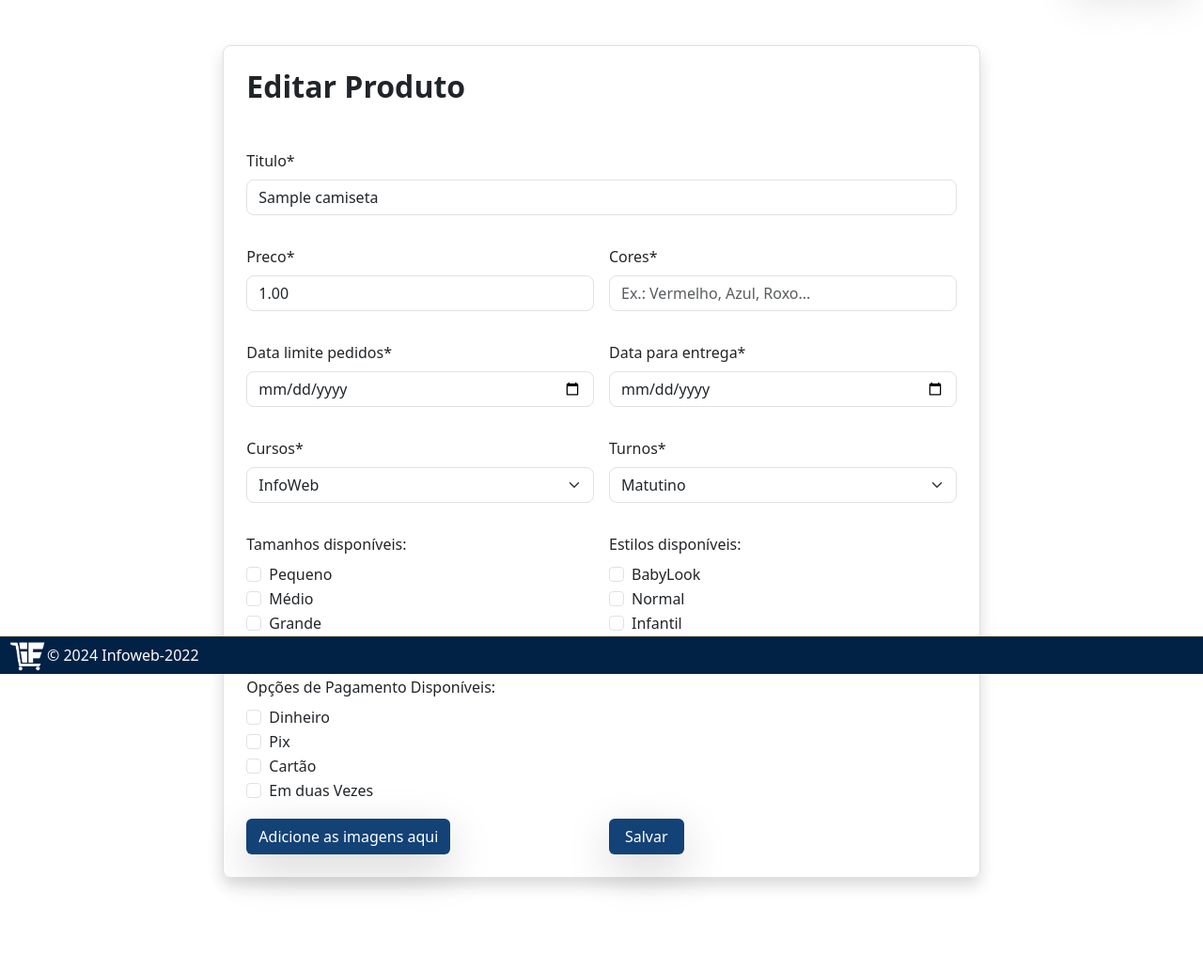
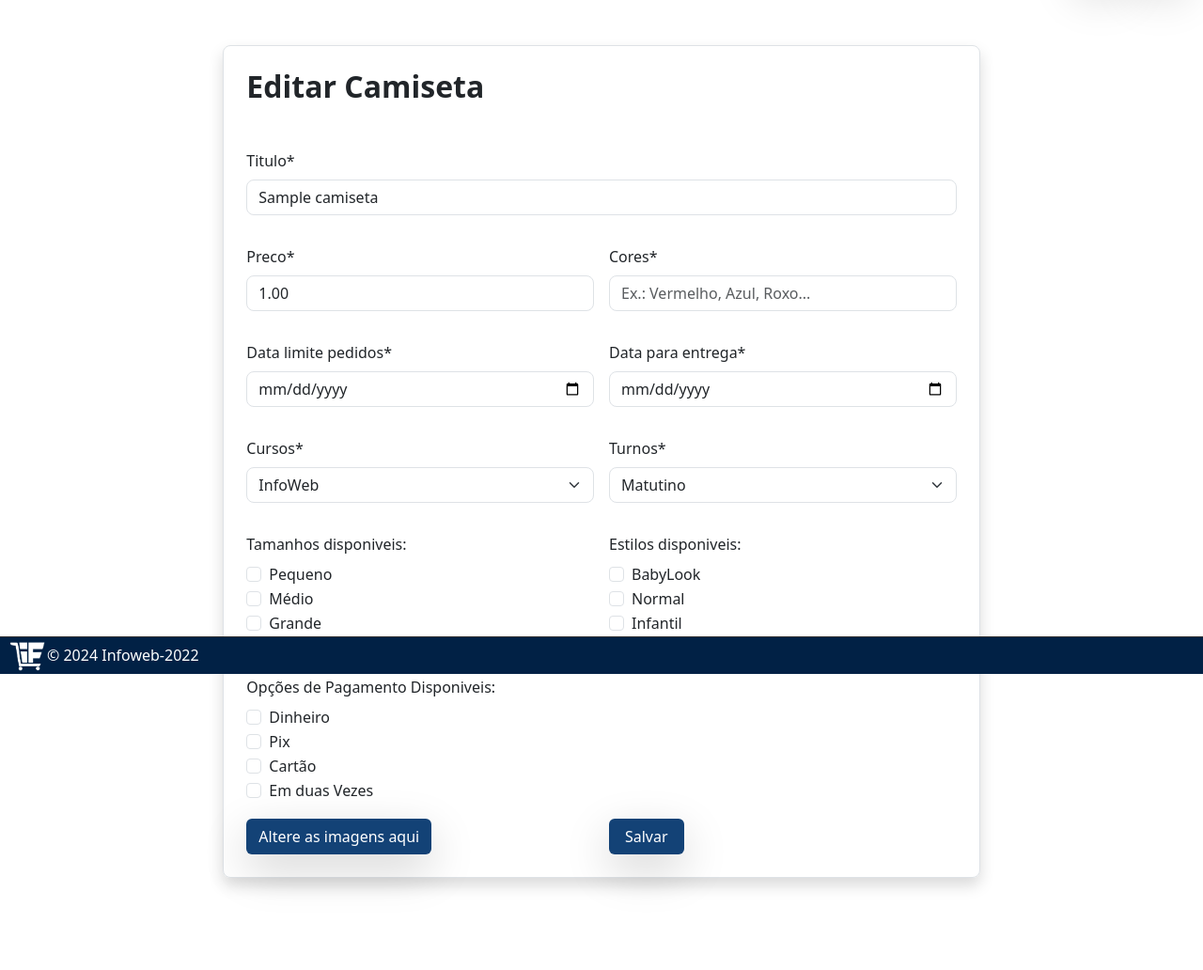
Before and after one commit to EugenioUrbano/IFSHOP, a Django app: page /edit_produto/1/ in a window 1280 px wide. Shown: the part 83-1115 px from the top of the page at 94% size. Run offline with Django 5.2, Linux system fonts and the light colour scheme; a user stored in the database is signed in; tables that the repository leaves empty hold one stand-in row (values such as "Sample post"); grey boxes marked "Sample" are stand-in pictures; some libraries are stand-ins or nearby versions.

Commit message:
cruds finalizados, somente resta a parte grafica

```diff
--- a/ifshop/models.py
+++ b/ifshop/models.py
@@ -1,3 +1,4 @@
+import os
 from django.db import models
 from django.conf import settings
 from django.contrib.auth.models import AbstractUser
@@ -91,17 +92,27 @@ class Camiseta(models.Model):
     estilos = models.CharField(max_length=50, default="" )
     vendedor = models.ForeignKey(settings.AUTH_USER_MODEL, null=True, on_delete=models.CASCADE, related_name="camisetas")
 
+    def save(self, *args, **kwargs):
+        if self.pk:
+            pedidos = Pedido.objects.filter(camiseta=self)
+            pedidos.update(revisado=False)
+        super().save(*args, **kwargs)
+
     def __str__(self):
         return self.titulo
 
 
 class ImagemCamiseta(models.Model):
-    camiseta = models.ForeignKey(Camiseta, on_delete=models.CASCADE, related_name='imagens')
+    camiseta = models.ForeignKey(Camiseta, related_name='imagens', on_delete=models.CASCADE)
     imagem = models.ImageField(upload_to='imagens_camisetas/')
-    principal = models.BooleanField(default=False)  # Indica se é a imagem principal
+    principal = models.BooleanField(default=False)
+
+    def delete(self, *args, **kwargs):
+        if self.imagem and os.path.isfile(self.imagem.path):
+            os.remove(self.imagem.path)
+        super().delete(*args, **kwargs)
 
     def save(self, *args, **kwargs):
-        # Garante que só uma imagem seja marcada como principal
         if self.principal:
             ImagemCamiseta.objects.filter(camiseta=self.camiseta, principal=True).update(principal=False)
         super().save(*args, **kwargs)
@@ -130,6 +141,7 @@ class Pedido(models.Model):
     data_pedido = models.DateTimeField(auto_now_add=True)
     forma_pag = models.CharField(max_length=100,null=True)
     status = models.CharField(max_length=100, default="Pendente")
+    revisado = models.BooleanField(default=True)
     cliente = models.ForeignKey(settings.AUTH_USER_MODEL, null=True, on_delete=models.CASCADE, related_name="pedidos")
 
     def __str__(self):
--- a/ifshop/templates/carrinho.html
+++ b/ifshop/templates/carrinho.html
@@ -74,7 +74,13 @@
                 </li>
             </div>
         </li>
+        {% if not pedido.revisado %}
+            <span style="color: red;">Atenção: Produto atualizado. Por favor, revise o pedido.</span>
+        {% else %}
+            <span>Ok</span>
+        {% endif %}
         {% endfor %}
+
     {% else %}
         <h3>Nenhum pedido feito.</h3>
     {% endif %}
--- a/ifshop/templates/edit_produto.html
+++ b/ifshop/templates/edit_produto.html
@@ -7,14 +7,20 @@
 {% block filtro%} {% endblock %}
 
 {% block content %}
-<div class="card-body py-5 px-md-5 ">
-    <div class="row d-flex justify-content-center ">
-        <div class="col-lg-8 border rounded-3 py-4 shadow mx-md-n5 ">
+
+
+<div class="card-body py-5 px-md-5">
+    <div class="row d-flex justify-content-center">
+        <div class="col-lg-8 border rounded-3 py-4 shadow mx-md-n5">
             <div class="container">
-                <h2 class="fw-bold mb-5">Editar Produto</h2>
+                <h2 class="fw-bold mb-5">Editar Camiseta</h2>
                 <form class="row g-3" method="post" enctype="multipart/form-data">
                     {% csrf_token %}
-
+                    {% if form.non_field_errors %}
+                    <div class="alert alert-danger">
+                        {{ form.non_field_errors }}
+                    </div>
+                    {% endif %}
                     <div class=" col-12">
                         {{ form.titulo|as_crispy_field }}
                     </div>
@@ -33,6 +39,7 @@
 
                     <div class=" col-md-6">
                         {{ form.data_para_entrega|as_crispy_field }}
+
                     </div>
 
                     <div class=" col-md-6">
@@ -45,7 +52,7 @@
 
                     <div class=" col-md-6">
                         <div class="row">
-                            <label for="id_tamanhos" class="form-label">Tamanhos disponíveis:</label>
+                            <label for="id_tamanhos" class="form-label">Tamanhos disponiveis:</label>
                             <div>
                                 <div class="col-auto">
                                     {% for checkbox in form.tamanhos %}
@@ -63,7 +70,7 @@
 
                     <div class=" col-md-6">
                         <div class="row">
-                            <label for="id_estilos" class="form-label">Estilos disponíveis:</label>
+                            <label for="id_estilos" class="form-label">Estilos disponiveis:</label>
                             <div>
                                 <div class="col-auto">
                                     {% for checkbox in form.estilos %}
@@ -81,7 +88,7 @@
 
                     <div class=" col-12">
                         <div class="row">
-                            <label for="id_forma_pag_op" class="form-label">Opções de Pagamento Disponíveis:</label>
+                            <label for="id_forma_pag_op" class="form-label">Opções de Pagamento Disponiveis:</label>
                             <div>
                                 <div class="col-auto">
                                     {% for checkbox in form.forma_pag_op %}
@@ -96,29 +103,25 @@
                             </div>
                         </div>
                     </div>
+
                     <div class="col-md-6" >
                         <button type="button" class="btn botoes shadow-lg rounded  d-block" data-bs-toggle="modal" data-bs-target="#staticBackdrop">
-                            Adicione as imagens aqui
+                            Altere as imagens aqui
                         </button>
 
                         <div class="modal fade" id="staticBackdrop" data-bs-backdrop="static" data-bs-keyboard="false" tabindex="-1" aria-labelledby="staticBackdropLabel" aria-hidden="true">
                             <div class="modal-dialog">
                                 <div class="modal-content">
                                     <div class="modal-header">
-                                        <h1 class="modal-title fs-5" id="staticBackdropLabel">Precisa adicionar no minimo uma imagem</h1>
+                                        <h1 class="modal-title fs-5" id="staticBackdropLabel">Altere as imagens da forma que quiser</h1>
                                         <button type="button" class="btn-close" data-bs-dismiss="modal" aria-label="Close"></button>
                                     </div>
                                     <div class="modal-body">
                                         {{ formset.management_form }}
                                         {% for form in formset %}
-                                            <div class="form-row border p-2 rounded mb-2">
-                                                {{ form.imagem.label_tag }} {{ form.imagem }}
-                                                {{ form.principal.label_tag }} {{ form.principal }}
-                                                {{ form.DELETE.label_tag }} {{ form.DELETE }}
-                                            </div>
+                                            {{ form.as_p }}
                                         {% endfor %}
                                     </div>
-                                    <small class="text-muted">Você pode marcar uma imagem como principal ou removê-la.</small>
                                     <div class="modal-footer">
                                         <button type="button" class="btn btn-secondary" data-bs-dismiss="modal">Fechar</button>
                                     </div>
@@ -127,34 +130,14 @@
                         </div>
                     </div>
 
-                    <div class="col-md-6">
+                    <div class="col-md-6" >
                         <button type="submit" class="btn botoes shadow-lg rounded px-3 d-flex justify-content-center">Salvar</button>
                     </div>
                 </form>
+
             </div>
         </div>
     </div>
 </div>
 
 {% endblock %}
-<script>
-    function adicionarImagem() {
-        var num_imagens = document.getElementById('num_imagens');
-        var novoCampo = document.createElement('div');
-        novoCampo.innerHTML = '<input type="file" name="imagem_' + num_imagens.value + '-imagem" required>';
-        document.getElementById('imagens').appendChild(novoCampo);
-        num_imagens.value = parseInt(num_imagens.value) + 1;
-    }
-
-    function atualizarCampos() {
-        var num_imagens = document.getElementById('num_imagens').value;
-        var imagensDiv = document.getElementById('imagens');
-        imagensDiv.innerHTML = ''; // Limpa os campos existentes
-
-        for (var i = 0; i < num_imagens; i++) {
-            var novoCampo = document.createElement('div');
-            novoCampo.innerHTML = '<input type="file" name="imagem_' + i + '-imagem" required>';
-            imagensDiv.appendChild(novoCampo);
-        }
-    }
-    </script>
--- a/ifshop/templates/gerenciar_pedidos.html
+++ b/ifshop/templates/gerenciar_pedidos.html
@@ -52,7 +52,7 @@
             </tbody>
         </table>
 
-        <button type="submit" class="btn btn-primary">Salvar Alterações</button>
+        <button type="submit" class="btn botoes shadow-lg rounded-pill px-3">Salvar Alterações</button>
     </form>
 
     {% if messages %}
--- a/ifshop/views.py
+++ b/ifshop/views.py
@@ -1,5 +1,6 @@
 from django.contrib import messages
-from django.forms import modelformset_factory
+from django.db import transaction
+import os
 from django.shortcuts import render, redirect, get_object_or_404
 from django.contrib.auth import login, logout, authenticate
 from django.contrib.auth.decorators import login_required, user_passes_test
@@ -258,51 +259,37 @@ def edit_pedido(request, pedido_id):
     return render(request, 'edit_pedido.html', {'form': form, 'pedido': pedido})
 
 @login_required
-@user_passes_test(vendedor)
+@user_passes_test(vendedor)  # Apenas vendedores podem acessar
 def edit_produto(request, camiseta_id):
-    camiseta = get_object_or_404(Camiseta, id=camiseta_id, vendedor=request.user)
+    camiseta = get_object_or_404(Camiseta, id=camiseta_id)
 
-    # Cria um formset para as imagens associadas à camiseta
-    ImagemCamisetaFormSet = modelformset_factory(
-        ImagemCamiseta,
-        fields=('imagem', 'principal'),
-        extra=1,
-        can_delete=True
-    )
-
-    # Inicializa os forms
     if request.method == 'POST':
         form = CamisetaForm(request.POST, request.FILES, instance=camiseta)
-        formset = ImagemCamisetaFormSet(request.POST, request.FILES, queryset=ImagemCamiseta.objects.filter(camiseta=camiseta))
+        formset = ImagemCamisetaFormSet(request.POST, request.FILES, queryset=camiseta.imagens.all())
 
         if form.is_valid() and formset.is_valid():
-            # Salva a camiseta com os novos dados
-            camiseta = form.save(commit=False)
-            camiseta.tamanhos = ', '.join(form.cleaned_data['tamanhos'])
-            camiseta.estilos = ', '.join(form.cleaned_data['estilos'])
-            camiseta.forma_pag_op = ', '.join(form.cleaned_data['forma_pag_op'])
-            camiseta.save()
 
-            # Salva as imagens associadas
-            for img_form in formset:
-                if img_form.cleaned_data.get('imagem') or img_form.cleaned_data.get('DELETE'):
-                    imagem = img_form.save(commit=False)
-                    imagem.camiseta = camiseta
-                    if img_form.cleaned_data.get('DELETE'):
-                        imagem.delete()
-                    else:
-                        imagem.save()
+            with transaction.atomic():
+                for imagem in camiseta.imagens.all():
+                    if imagem.imagem and os.path.isfile(imagem.imagem.path):
+                        os.remove(imagem.imagem.path)
 
-            messages.success(request, "Camiseta atualizada com sucesso!")
-            return redirect('index')
+                camiseta.imagens.all().delete()
+                camiseta.tamanhos = ', '.join(form.cleaned_data['tamanhos'])
+                camiseta.estilos = ', '.join(form.cleaned_data['estilos'])
+                camiseta.forma_pag_op = ', '.join(form.cleaned_data['forma_pag_op'])
+
+                form.save()
+
+                formset.queryset=camiseta.imagens.all()
+                formset.save()
+
+            messages.success(request, 'Camiseta atualizada com sucesso!')
+            return redirect('gerenciar_pro')
         else:
-            messages.error(request, "Corrija os erros no formulário.")
+            messages.error(request, 'Erro ao atualizar a camiseta. Verifique os campos.')
     else:
         form = CamisetaForm(instance=camiseta)
-        formset = ImagemCamisetaFormSet(queryset=ImagemCamiseta.objects.filter(camiseta=camiseta))
+        formset = ImagemCamisetaFormSet(queryset=camiseta.imagens.all())
 
-    return render(request, 'edit_produto.html', {
-        'form': form,
-        'formset': formset,
-        'camiseta': camiseta
-    })
+    return render(request, 'edit_produto.html', {'form': form, 'formset': formset})
```
Also changed, not shown: ifshop/templates/camiseta.html (+1 -7 lines), ifshop/migrations/0012_pedido_revisado.py (added).
